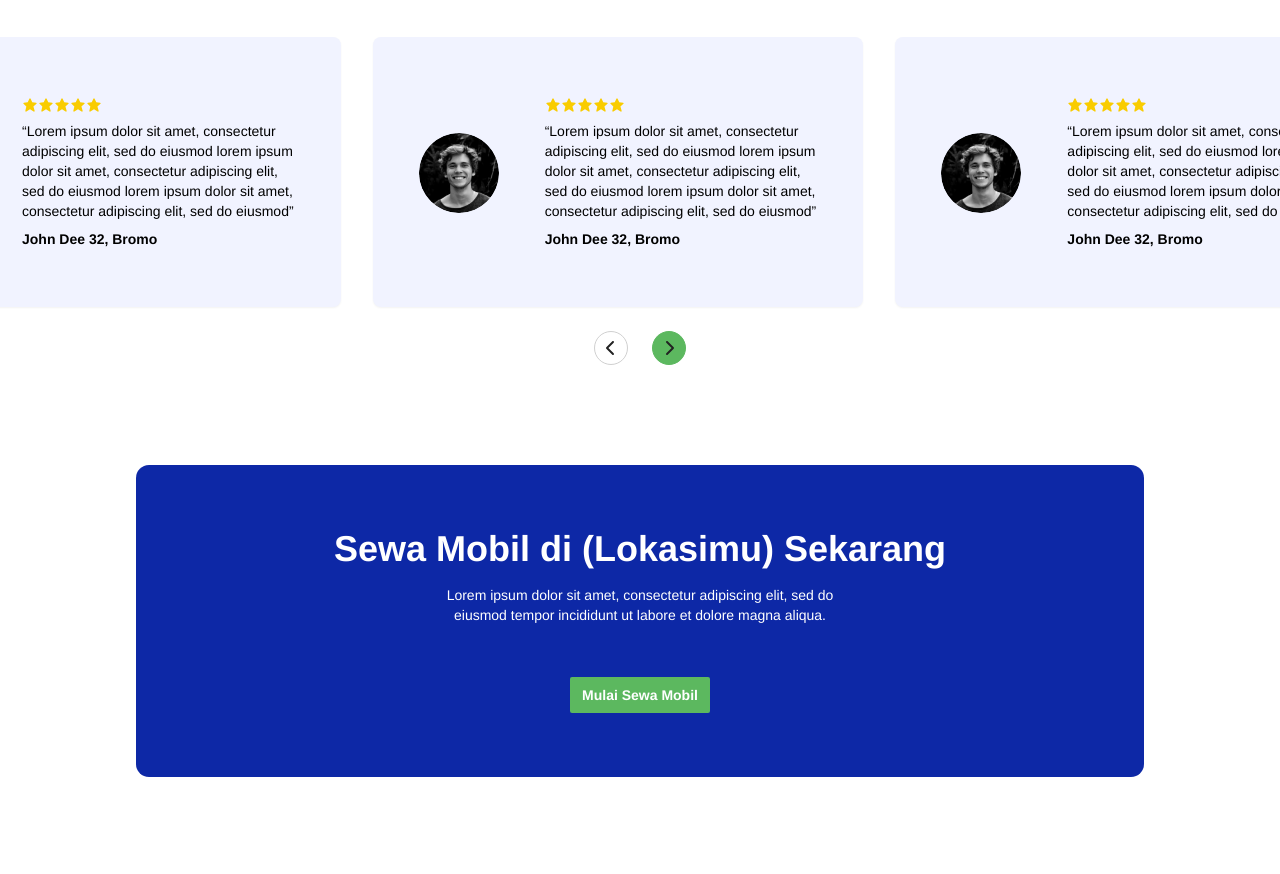
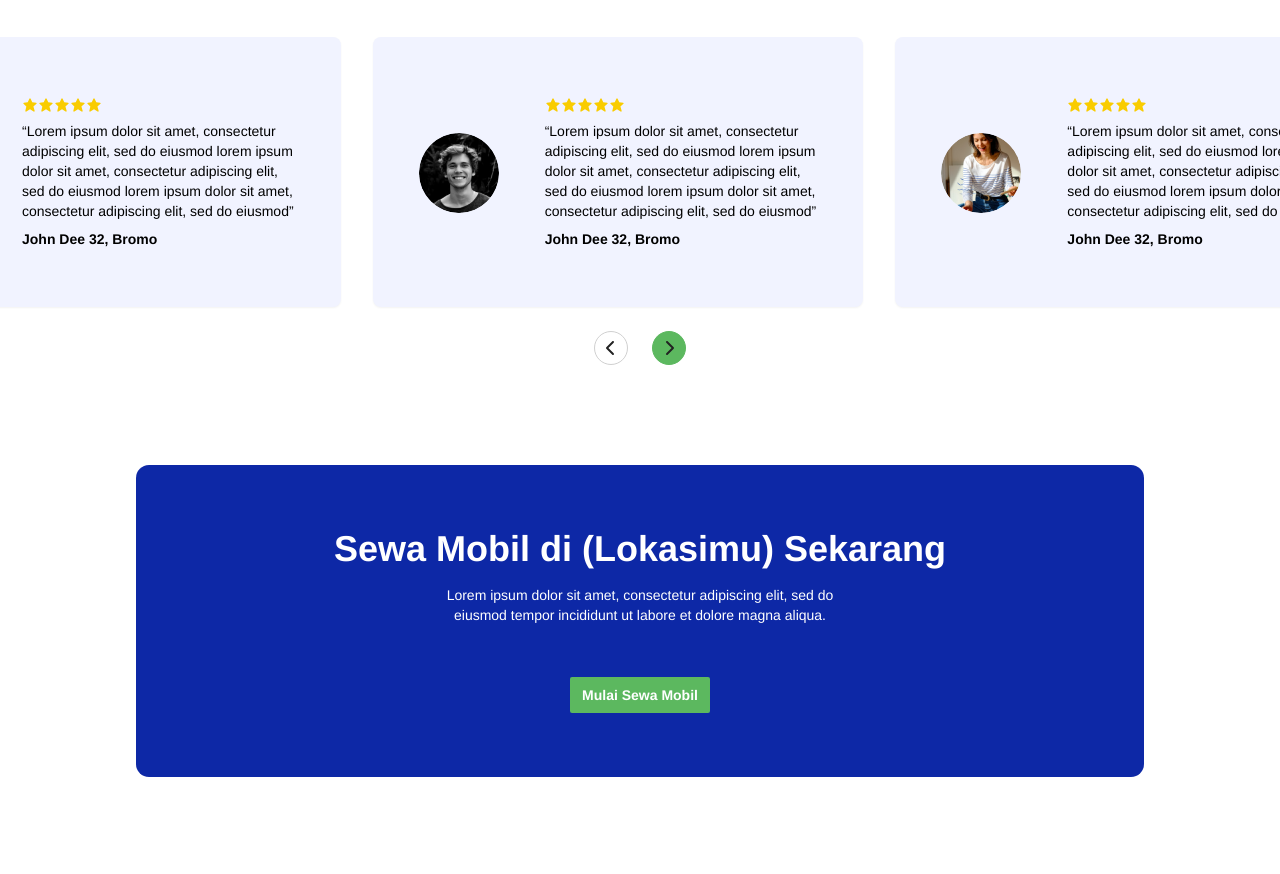
Before and after one commit to talithasyafiyah/FER24001083-km6-tal-BinarCarRental-ch1, a website: page index.html in a window 1280 px wide. Shown: the part 1564-2438 px from the top of the page. Drawn offline with Linux system fonts and the light colour scheme; a web font is replaced by a local one.

Commit message:
fix image

```diff
--- a/index.html
+++ b/index.html
@@ -124,9 +124,15 @@
           </div>
           <!-- Menu -->
           <ul class="space-y-4">
-            <li><a href="#our-services" class="hover:text-primary">Our Services</a></li>
+            <li>
+              <a href="#our-services" class="hover:text-primary"
+                >Our Services</a
+              >
+            </li>
             <li><a href="#why-us" class="hover:text-primary">Why Us</a></li>
-            <li><a href="#testimonial" class="hover:text-primary">Testimonial</a></li>
+            <li>
+              <a href="#testimonial" class="hover:text-primary">Testimonial</a>
+            </li>
             <li><a href="#" class="hover:text-primary">FAQ</a></li>
             <button
               class="bg-secondary py-2 px-3 font-bold text-white rounded-sm"
@@ -589,7 +595,7 @@
           >
             <div class="flex items-center gap-[46px]">
               <img
-                src="images/person1.png"
+                src="images/person2.png"
                 class="w-20 h-20 rounded-full object-cover"
               />
               <div>
```
Also changed, not shown: assets/css/output.css.
